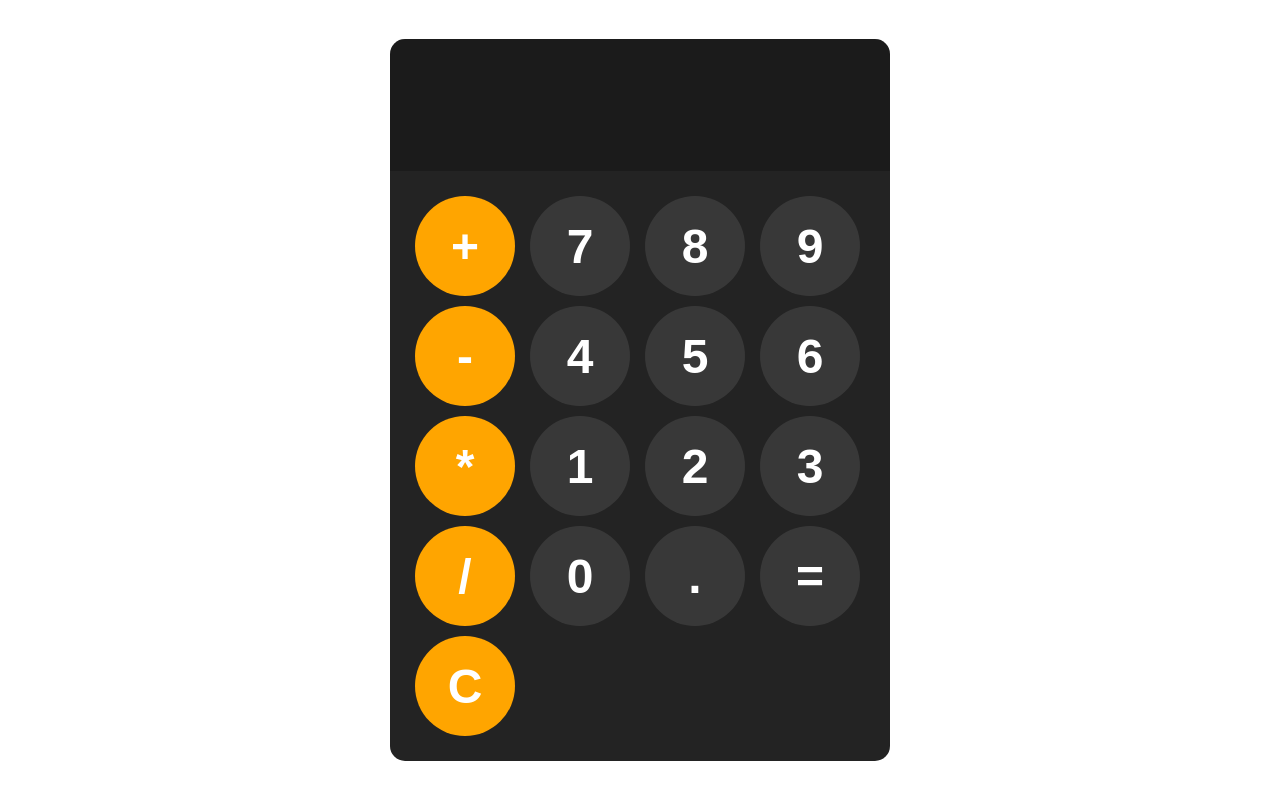
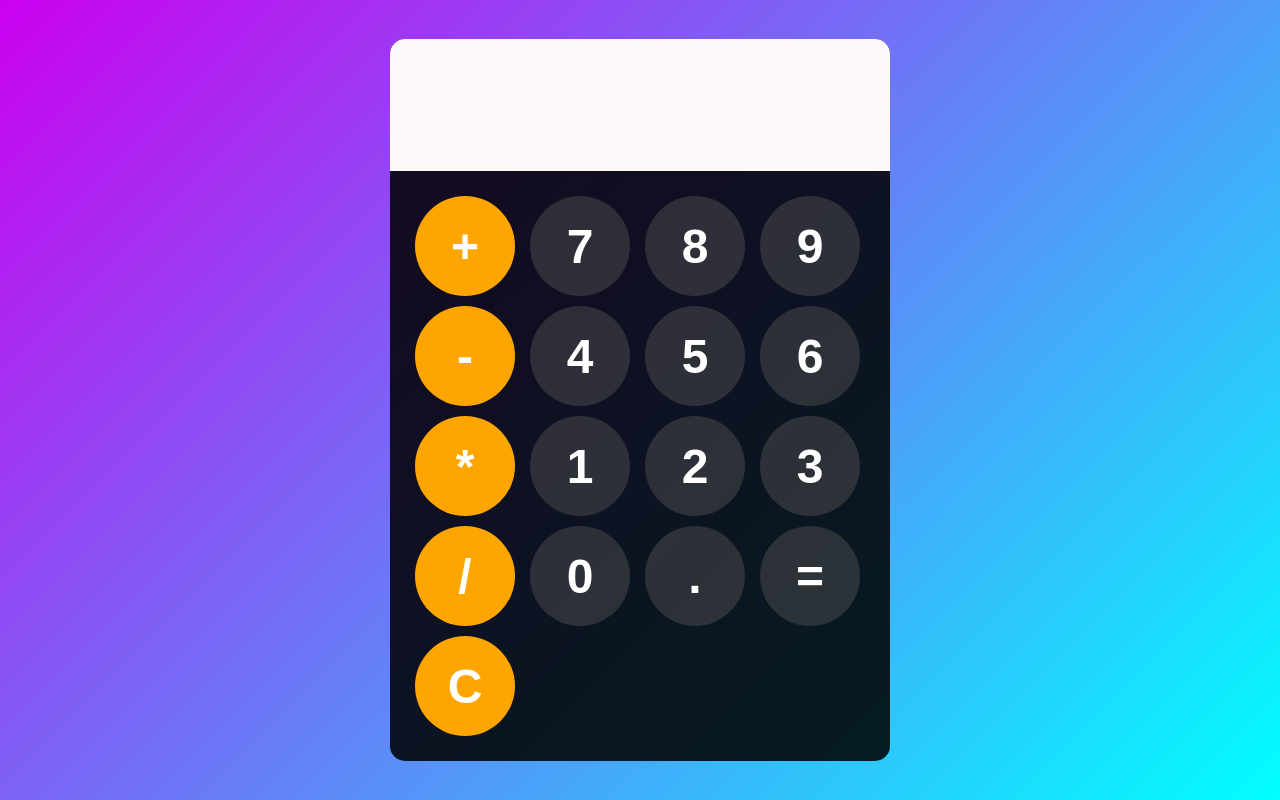
Before and after one commit to RedOwnsYou/RedOwnsYou.github.io, a plain HTML site: page index.html in a window 1280 px wide. Drawn offline with Linux system fonts and the light colour scheme.

Commit message:
Change background to gradient and update display styles
Updated body background to a gradient and modified display styles.

```diff
--- a/style.css
+++ b/style.css
@@ -1,10 +1,14 @@
 body {
   height: 100vh;
-  background-color: white;
+  background: linear-gradient(135deg, rgb(203, 0, 239), rgb(0, 255, 255));
   margin: 0px;
   display: flex;
   justify-content: center;
   align-items: center;
+}
+
+#equal {
+  background-color: rgb(17, 255, 4);
 }
 
 #display {
@@ -13,8 +17,8 @@ body {
   font-size: 5rem;
   text-align: left;
   border: none;
-  color: white;
-  background-color: rgba(0, 0, 0, 0.216);
+  color: black;
+  background-color: rgb(255, 248, 248);
   outline: none;
   border: none;
 }
```
